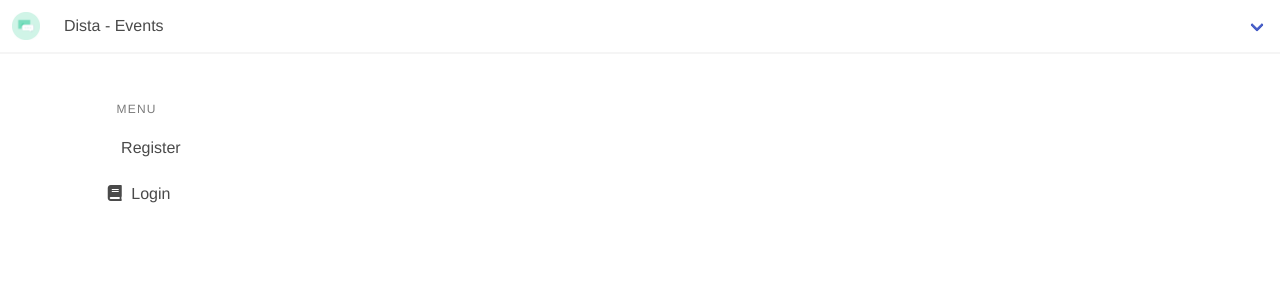
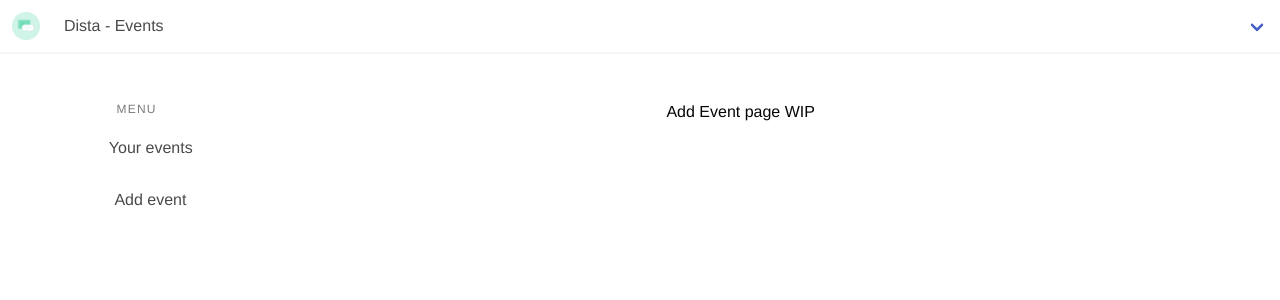
Before and after one commit to ceelogre/localAware, a Vue app in the folder client/: page /create in a window 1280 px wide. Shown: the top 300 px of the page. Built offline with nearby package versions, Linux system fonts and the light colour scheme; sample sign-in values are in the browser's storage; some icons are missing.

Commit message:
Add initial user dashboard skeleton

```diff
--- /dev/null
+++ b/client/src/components/AddEvent.vue
@@ -0,0 +1,15 @@
+<template>
+  <div>
+    <h1>Add Event page WIP</h1>
+  </div>
+</template>
+
+<script>
+export default {
+
+}
+</script>
+
+<style>
+
+</style>
--- /dev/null
+++ b/client/src/components/Event.vue
@@ -0,0 +1,13 @@
+<template>
+  <div>Events page WIP...</div>
+</template>
+
+<script>
+export default {
+
+}
+</script>
+
+<style>
+
+</style>
--- a/client/src/components/Nav.vue
+++ b/client/src/components/Nav.vue
@@ -37,34 +37,6 @@
           </div>
         </div>
     </nav>
-    <section class="section">
-      <div class="columns">
-        <div class="column is-4-tablet is-3-desktop is-2-widescreen">
-          <aside class="menu">
-            <p class="menu-label">Menu</p>
-            <ul class="menu-list">
-              <li>
-                <router-link to="/signup">
-                <span class="icon">
-                  <i class="fa fa-tachometer"></i>
-                </span> Register
-                </router-link>
-              </li>
-              <li>
-                <router-link to="/signin">
-                <span class="icon">
-                  <i class="fa fa-book"></i>
-                </span> Login
-                </router-link>
-              </li>
-            </ul>
-          </aside>
-        </div>
-        <main class="column">
-            <router-view/>
-        </main>
-      </div>
-    </section>
   </div>
 </template>
 
--- a/client/src/router.js
+++ b/client/src/router.js
@@ -2,9 +2,10 @@ import Vue from 'vue'
 import Router from 'vue-router'
 import Home from './views/Home.vue'
 import Signup from './views/Signup.vue'
-import Event from './pages/Event.vue'
+import Event from './components/Event.vue'
 import Signin from './views/Signin.vue'
 import Dashboard from './views/Dashboard.vue'
+import AddEvent from './components/AddEvent.vue'
 Vue.use(Router)
 
 export default new Router({
@@ -30,13 +31,8 @@ export default new Router({
       component: Signin
     },
     {
-      path: '/events',
-      name: 'events',
-      component: Event
-    },
-    {
-      path: '/create',
-      name: 'Add event',
+      path: '/dashboard',
+      name: 'user playground',
       component: Dashboard,
       beforeEnter: function (to, from, next) {
         if (window.localStorage.getItem('uToken')) {
@@ -44,7 +40,20 @@ export default new Router({
         } else {
           next('/signin')
         }
-      }
+      },
+      children: [
+        {
+          path: '/create',
+          name: 'Add event',
+          component: AddEvent
+
+        },
+        {
+          path: '/events',
+          name: 'events',
+          component: Event
+        }
+      ]
     }
   ]
-})
+  })
--- a/client/src/views/Dashboard.vue
+++ b/client/src/views/Dashboard.vue
@@ -1,6 +1,33 @@
 <template>
  <div>
    <navHeader v-bind:handle=handle></navHeader>
+    <section class="section">
+      <div class="columns">
+        <div class="column is-4-tablet is-3-desktop is-2-widescreen">
+          <aside class="menu">
+            <p class="menu-label">Menu</p>
+            <ul class="menu-list">
+              <li>
+                <router-link to="/events">
+                <span class="icon">
+                  <i class="fa fa-tachometer"></i>
+                </span> Your events
+                </router-link>
+              </li>
+              <li>
+                <router-link to="/create">
+                <span class="icon">
+                </span> Add event
+                </router-link>
+              </li>
+            </ul>
+          </aside>
+        </div>
+        <main class="column">
+            <router-view/>
+        </main>
+      </div>
+    </section>
  </div>
 </template>
 
--- a/client/src/views/Signin.vue
+++ b/client/src/views/Signin.vue
@@ -100,7 +100,7 @@ export default {
           if(response.data.token) {
             window.localStorage.setItem('uToken', response.data.token)
             window.localStorage.setItem('handle', this.handle)
-            this.$router.push('/create')
+            this.$router.push('/dashboard')
           } else if (response.data.Error) {
             // Show the error
             this.errors.push(response.data.Error)
--- a/client/src/views/Signup.vue
+++ b/client/src/views/Signup.vue
@@ -125,7 +125,7 @@ export default {
         response => {
           if(response.data.handle) {
             window.localStorage.setItem('handle', this.handle)
-            this.$router.push('/create')
+            this.$router.push('/dashboard')
           } else if (response.data.Error) {
             // Show the error
             this.errors.push(response.data.Error)
```
